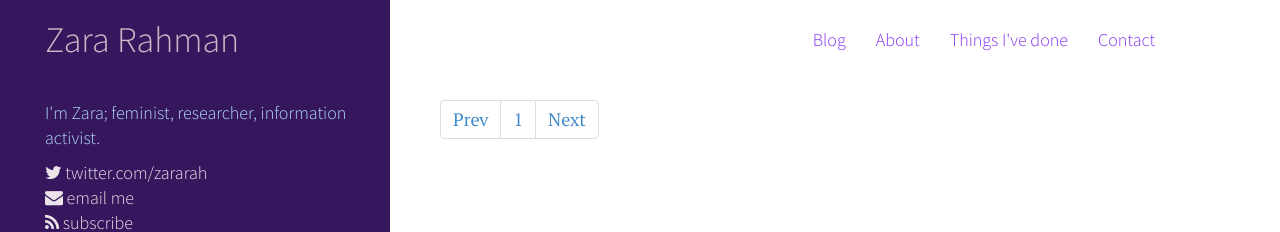
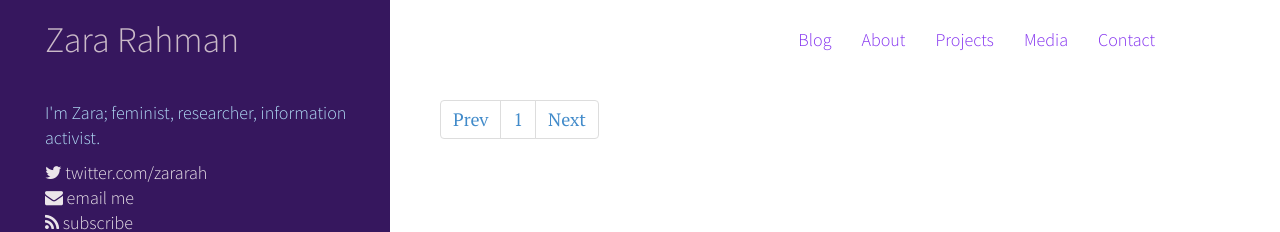
Before and after one commit to zararah/zararah.net, a Jekyll site: the page built from index.html, in a window 1280 px wide. Shown: the top 232 px of the page. Built offline with Jekyll 4.4.1, drawn with Linux system fonts in a browser that asks for light colours; Markdown is read by kramdown in place of the engine named in the settings.

Commit message:
Update navigation

```diff
--- a/_includes/navigation.html
+++ b/_includes/navigation.html
@@ -2,7 +2,8 @@
     <ul class="nav navbar-nav navbar-right">
         <li><a href="/">Blog</a></li>
         <li><a href="/about">About</a></li>
-        <li><a href="/media">Things I've done</a></li>
+        <li><a href="/projects">Projects</a></li>
+        <li><a href="/media">Media</a></li>
         <li><a href="/contact">Contact</a></li>
     </ul>
 </nav>
```
